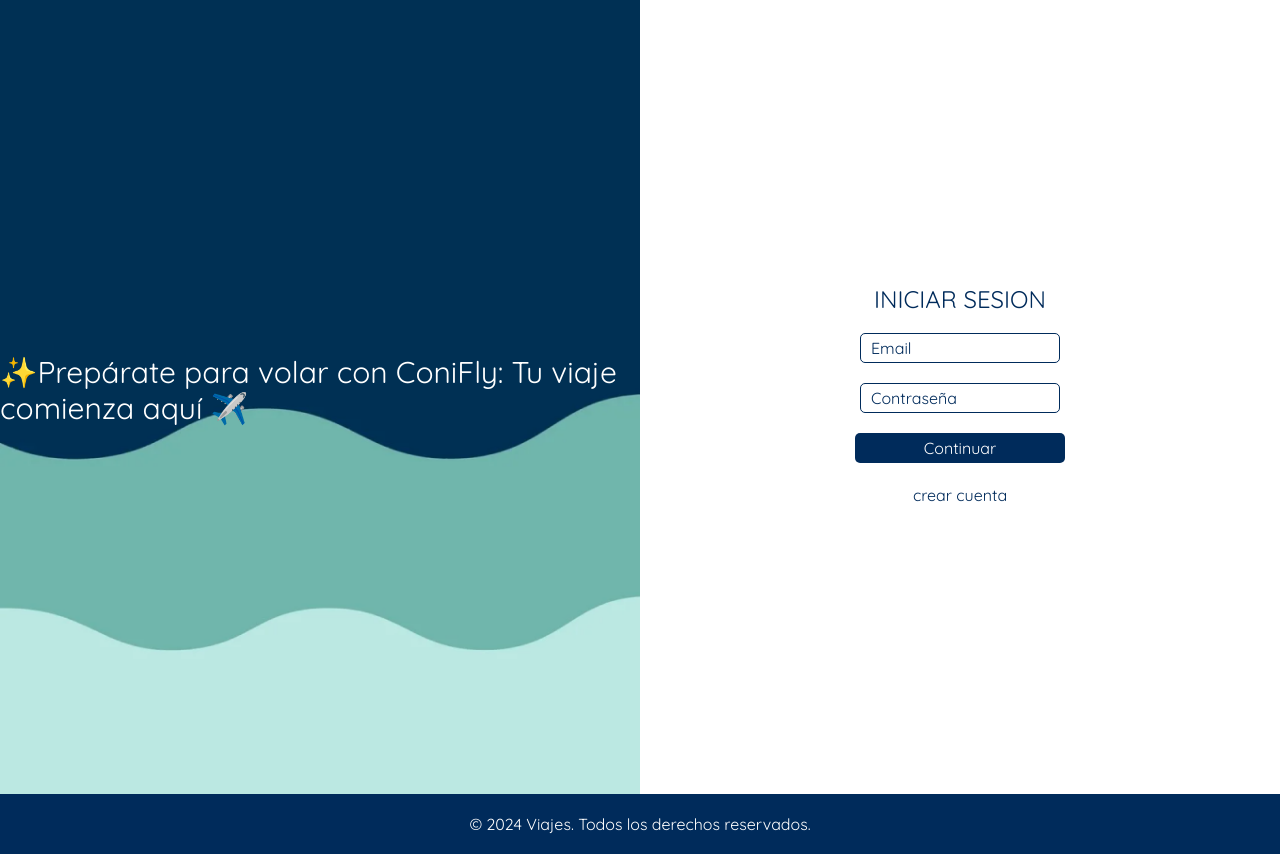
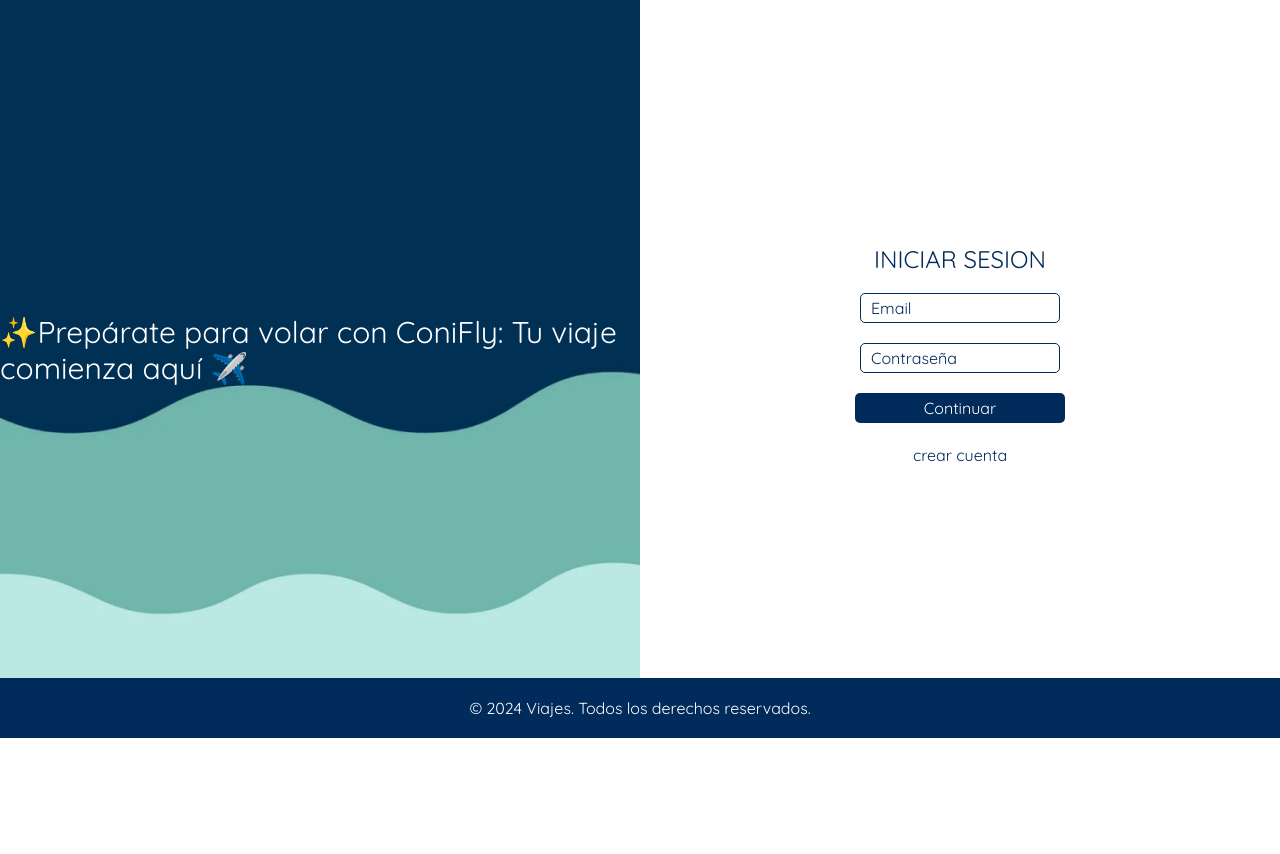
Before and after one commit to cpasquali/Conifly, a plain HTML site: page pages/login.html in a window 1280 px wide. Shown: the part 62-916 px from the top of the page. After the commit the page ends 800 px from the top, so only its background shows below. Drawn offline with nearby package versions, Linux system fonts and the light colour scheme.

Commit message:
Cambio en el estilo de la pagina de contacto y de login

```diff
--- a/css/style.css
+++ b/css/style.css
@@ -385,11 +385,18 @@
   color: #002b5b;
 }
 
+.footer.contact,
+.footer.login {
+  position: absolute;
+  bottom: 0;
+  width: 100%;
+}
+
 /*--ESTILOS DEL LOGIN--*/
 
 .login-container {
   display: flex;
-  height: 100vh;
+  height: 90vh;
 }
 
 .banner-login {
--- a/pages/login.html
+++ b/pages/login.html
@@ -84,7 +84,7 @@
         </form>
       </section>
     </main>
-    <footer class="footer">
+    <footer class="footer login">
       © 2024 Viajes. Todos los derechos reservados.
     </footer>
     <script
```
Also changed, not shown: pages/contact.html (+1 -1 lines).
